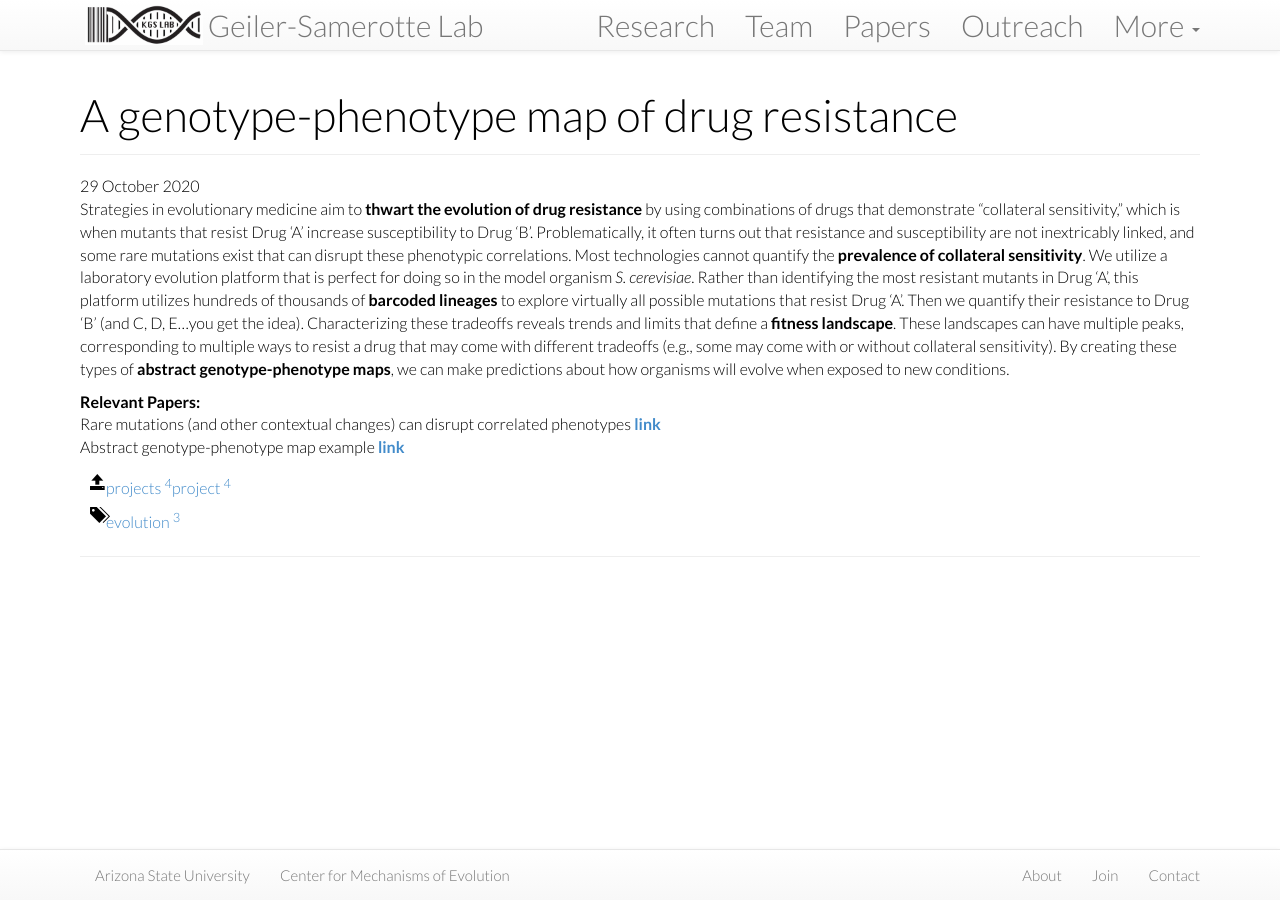
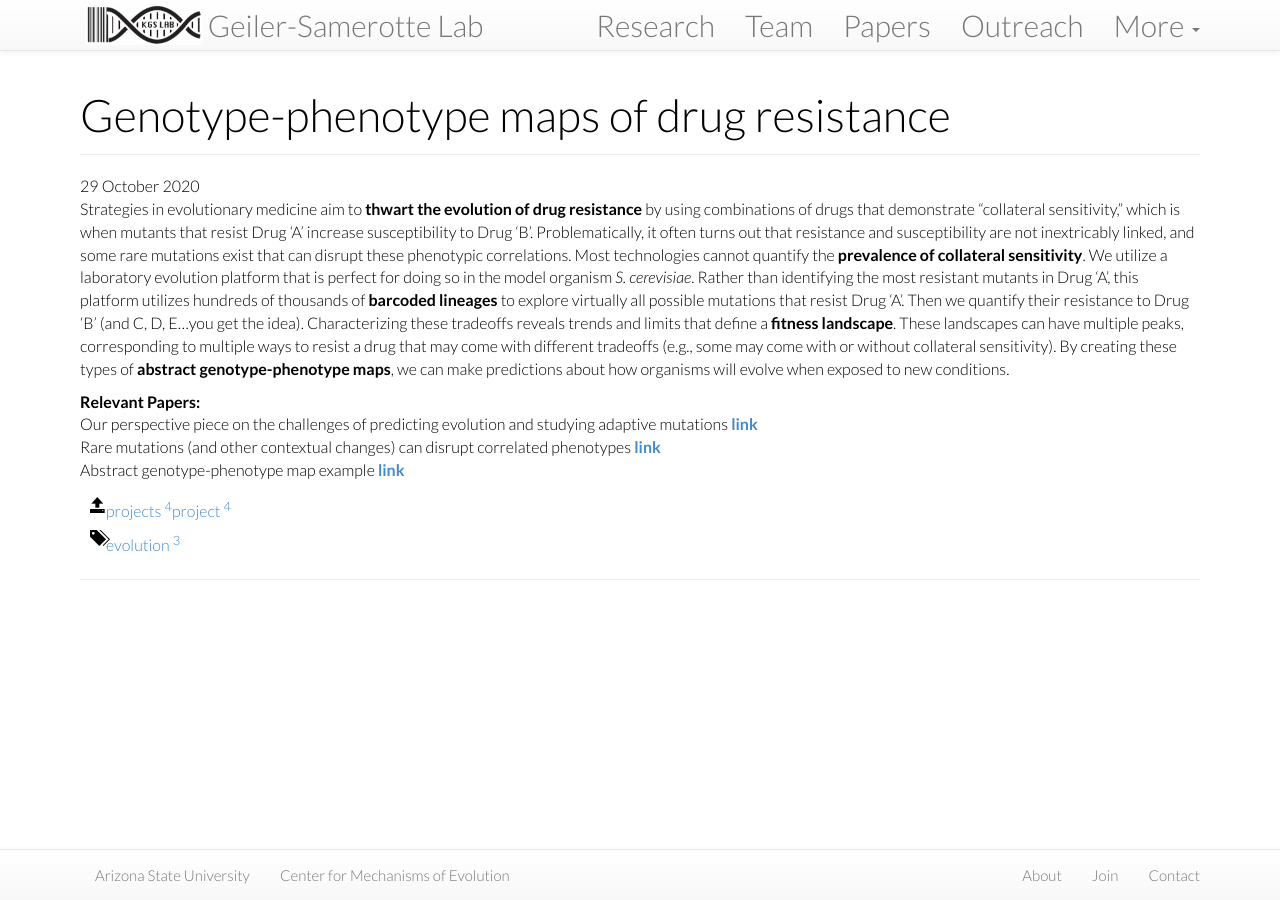
Before and after one commit to Samerotte-Lab/Samerotte-Lab.github.io, a Jekyll site: the page built from projects/_posts/2020-10-29-resistance.md, in a window 1280 px wide. Built offline with Jekyll 4.4.1, drawn with Linux system fonts in a browser that asks for light colours; nearby versions of some CDN libraries.

Commit message:
add  papers t resistance

```diff
--- a/projects/_posts/2020-10-29-resistance.md
+++ b/projects/_posts/2020-10-29-resistance.md
@@ -1,6 +1,6 @@
 ---
 layout: project
-title: "A genotype-phenotype map of drug resistance"
+title: "Genotype-phenotype maps of drug resistance"
 handle: resistance
 image: /assets/images/papers/CS2.png
 category: project
@@ -11,5 +11,6 @@ tags: [evolution]
 Strategies in evolutionary medicine aim to <b>thwart the evolution of drug resistance</b> by using combinations of drugs that demonstrate “collateral sensitivity,” which is when mutants that resist Drug ‘A’ increase susceptibility to Drug ‘B’. Problematically, it often turns out that resistance and susceptibility are not inextricably linked, and some rare mutations exist that can disrupt these phenotypic correlations. Most technologies cannot quantify the <b>prevalence of collateral sensitivity</b>. We utilize a laboratory evolution platform that is perfect for doing so in the model organism <i>S. cerevisiae</i>. Rather than identifying the most resistant mutants in Drug ‘A’, this platform utilizes hundreds of thousands of <b>barcoded lineages</b> to explore virtually all possible mutations that resist Drug ‘A’. Then we quantify their resistance to Drug ‘B’ (and C, D, E...you get the idea). Characterizing these tradeoffs reveals trends and limits that define a <b>fitness landscape</b>. These landscapes can have multiple peaks, corresponding to multiple ways to resist a drug that may come with different tradeoffs (e.g., some may come with or without collateral sensitivity). By creating these types of <b>abstract genotype-phenotype maps</b>, we can make predictions about how organisms will evolve when exposed to new conditions.
 
 <b>Relevant Papers:</b><br>
+Our perspective piece on the challenges of predicting evolution and studying adaptive mutations <b>[link](https://kgslab.org/papers/paper/adaptation-challenges)</b><br>
 Rare mutations (and other contextual changes) can disrupt correlated phenotypes <b>[link](https://kgslab.org/papers/paper/extent-of-pleiotropy)</b><br>
 Abstract genotype-phenotype map example <b>[link](https://kgslab.org/papers/paper/local-modularity-global-pleiotropy)</b>
```
